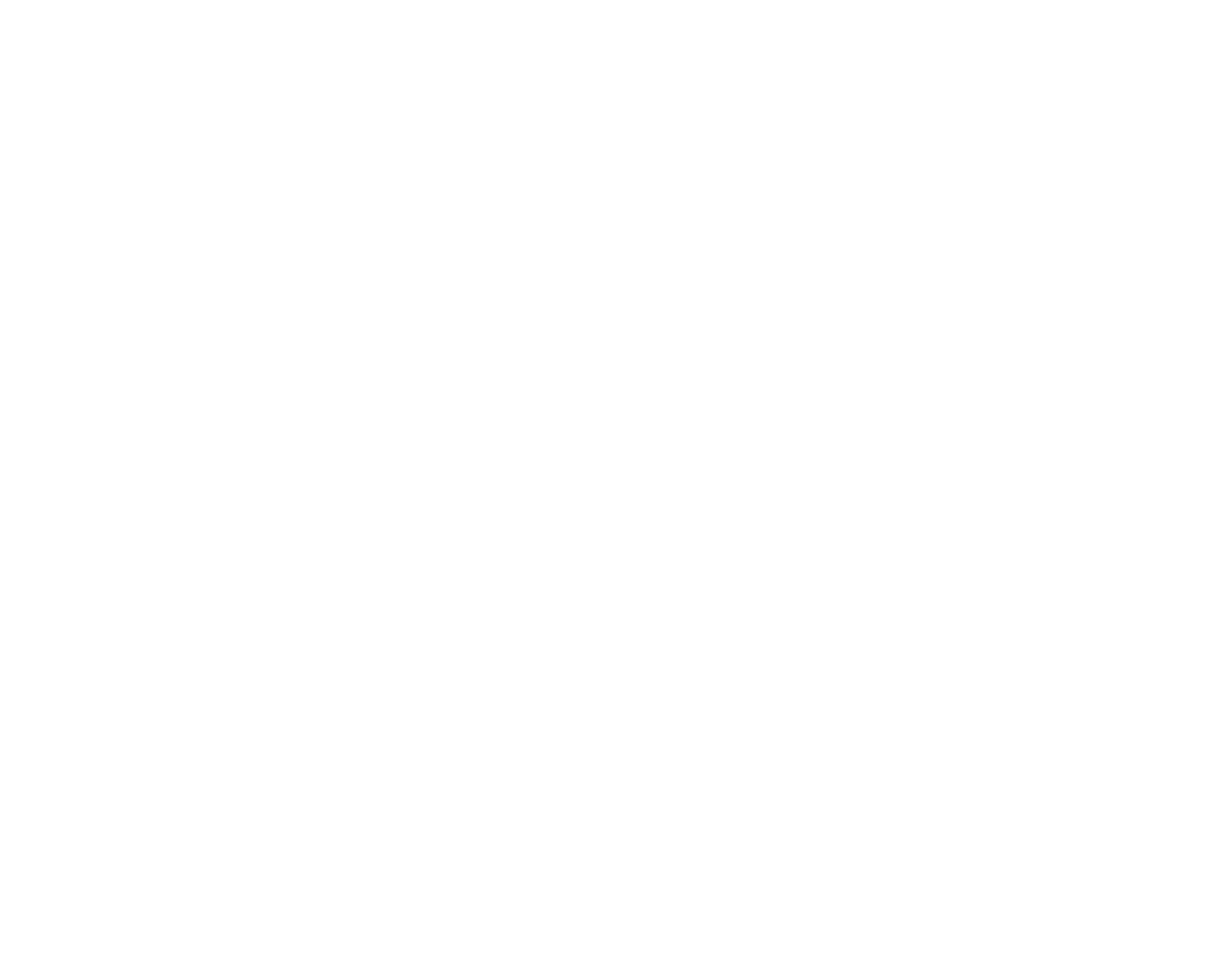
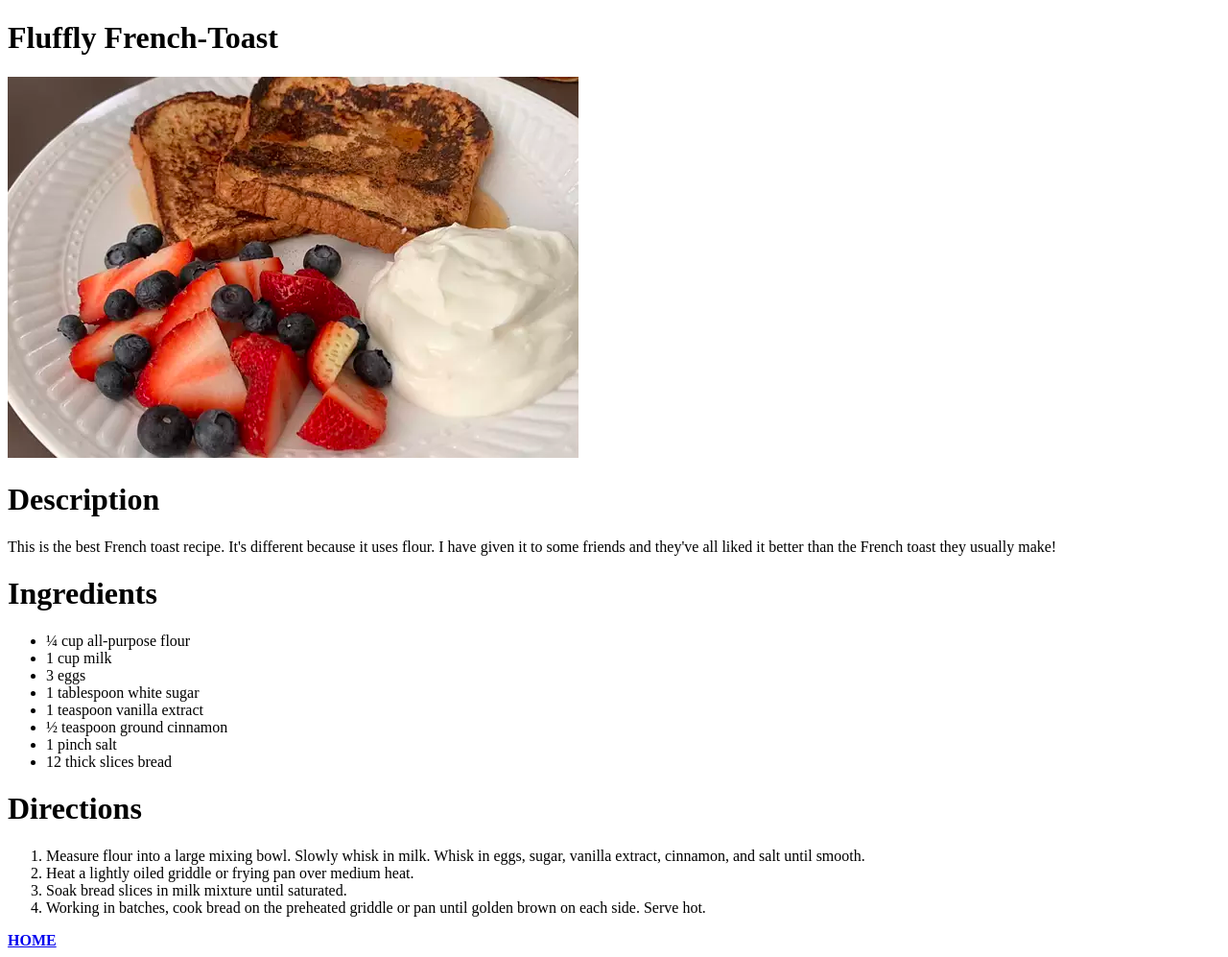
Before and after one commit to Kw2x/odin-recipes, a plain HTML site: page recipes/Fluffy French-Toast.html in a window 1280 px wide. Shown: the whole page at 96% size. Before the commit the page ends 800 px from the top, so only its background shows below. Drawn offline with Linux system fonts and the light colour scheme.

Commit message:
Third and final page. This project is now complete

```diff
--- a/recipes/Fluffy French-Toast.html
+++ b/recipes/Fluffy French-Toast.html
@@ -5,6 +5,30 @@
     <title>Fluffy French-Toast</title>
 </head>
 <body>
+    <h1>Fluffly French-Toast</h1>
+    <img src="../images/fft.jpg" alt="">
+    <h1>Description</h1>
+    <p>This is the best French toast recipe. It's different because it uses flour. I have given it to some friends and they've all liked it better than the French toast they usually make!</p>
+    <h1>Ingredients</h1>
+    <ul>
+        <li>¼ cup all-purpose flour</li>
+        <li>1 cup milk</li>
+        <li>3 eggs</li>
+        <li>1 tablespoon white sugar</li>
+        <li>1 teaspoon vanilla extract</li>
+        <li>½ teaspoon ground cinnamon</li>
+        <li>1 pinch salt</li>
+        <li>12 thick slices bread</li>
+    </ul>
 
+    <h1>Directions</h1>
+    <ol>
+        <li>Measure flour into a large mixing bowl. Slowly whisk in milk. Whisk in eggs, sugar, vanilla extract, cinnamon, and salt until smooth.</li>
+        <li>Heat a lightly oiled griddle or frying pan over medium heat.</li>
+        <li>Soak bread slices in milk mixture until saturated.</li>
+        <li>Working in batches, cook bread on the preheated griddle or pan until golden brown on each side. Serve hot.</li>
+    </ol>
+
+    <strong><a href="../index.html">HOME</a></strong>
 </body>
 </html>
```
